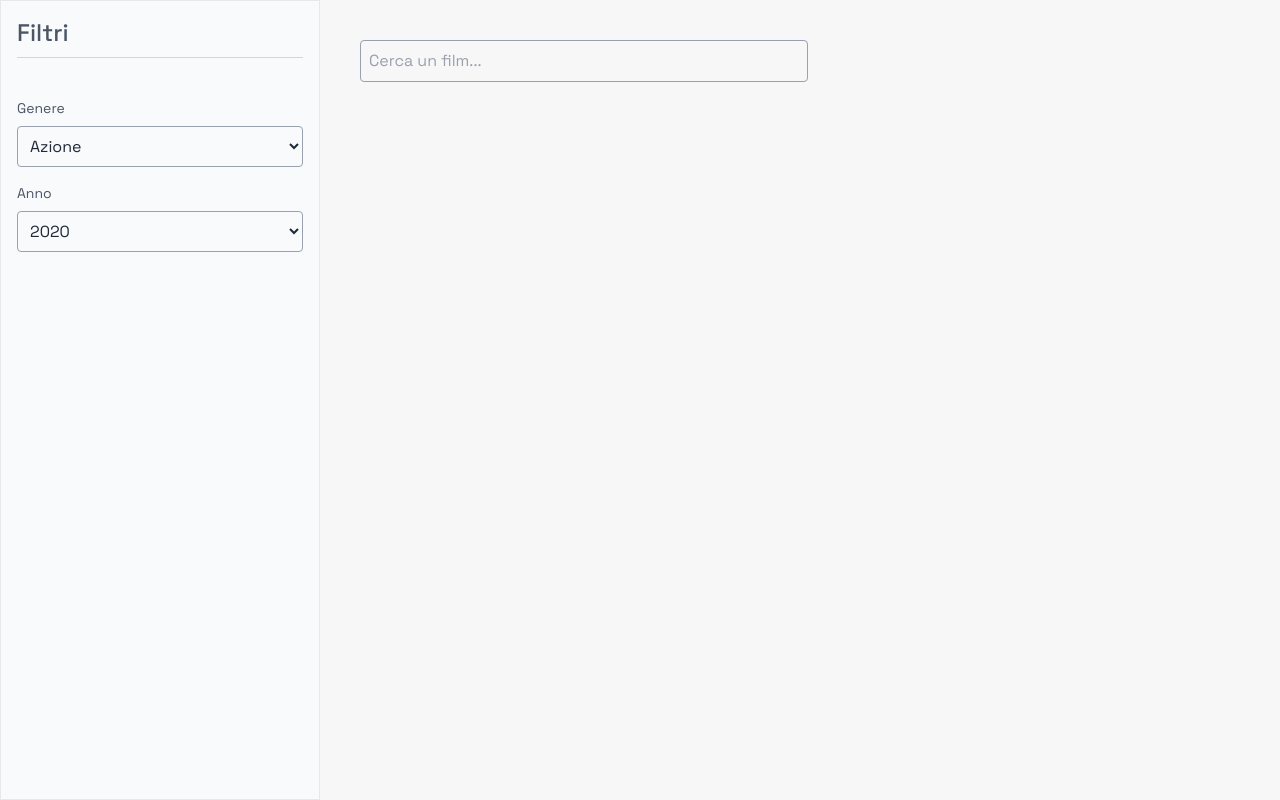
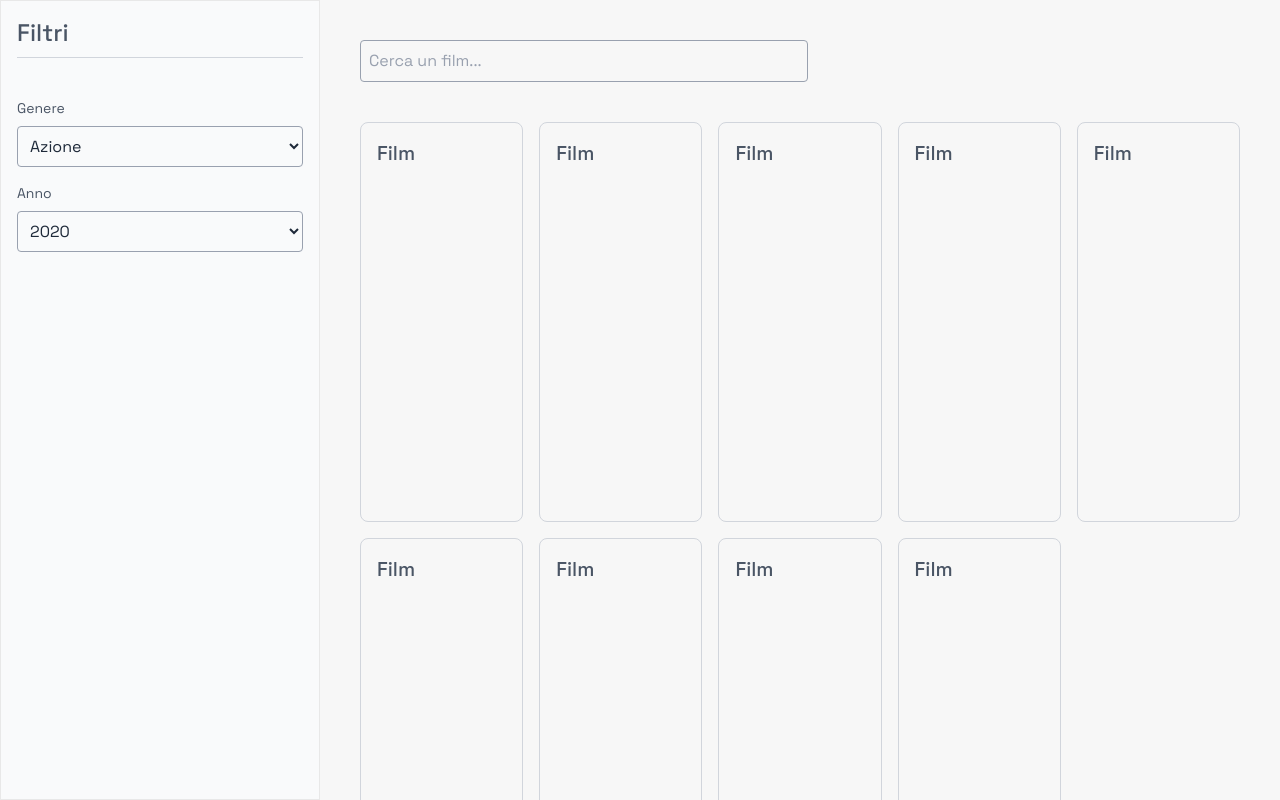
Before and after one commit to LucaMimmo05/cinema-project, a Next.js app: page /films in a window 1280 px wide. Shown: the top 800 px of the page. Built offline with nearby package versions, Linux system fonts and the light colour scheme.

Commit message:
Add film details page layout

```diff
--- a/src/app/films/page.tsx
+++ b/src/app/films/page.tsx
@@ -47,8 +47,52 @@
             <div className="w-full flex-1 p-10">
                 <Input type="searchbar" placeholder="Cerca un film..." />
 
-                <div className="mt-10 flex flex-col items-start justify-start w-full">
-                    {/* Qui andranno i risultati della ricerca */}
+                <div className="mt-10 grid grid-cols-1 md:grid-cols-2 lg:grid-cols-5 gap-4">
+                    <div className="border border-gray-300 rounded-lg p-4 w-full max-w-60 h-100">
+                        <h2 className="text-xl font-medium text-gray-600 mb-4">
+                            Film
+                        </h2>
+                    </div>
+                    <div className="border border-gray-300 rounded-lg p-4 w-full max-w-60 h-100">
+                        <h2 className="text-xl font-medium text-gray-600 mb-4">
+                            Film
+                        </h2>
+                    </div>
+                    <div className="border border-gray-300 rounded-lg p-4 w-full max-w-60 h-100">
+                        <h2 className="text-xl font-medium text-gray-600 mb-4">
+                            Film
+                        </h2>
+                    </div>
+                    <div className="border border-gray-300 rounded-lg p-4 w-full max-w-60 h-100">
+                        <h2 className="text-xl font-medium text-gray-600 mb-4">
+                            Film
+                        </h2>
+                    </div>
+                    <div className="border border-gray-300 rounded-lg p-4 w-full max-w-60 h-100">
+                        <h2 className="text-xl font-medium text-gray-600 mb-4">
+                            Film
+                        </h2>
+                    </div>
+                    <div className="border border-gray-300 rounded-lg p-4 w-full max-w-60 h-100">
+                        <h2 className="text-xl font-medium text-gray-600 mb-4">
+                            Film
+                        </h2>
+                    </div>
+                    <div className="border border-gray-300 rounded-lg p-4 w-full max-w-60 h-100">
+                        <h2 className="text-xl font-medium text-gray-600 mb-4">
+                            Film
+                        </h2>
+                    </div>
+                    <div className="border border-gray-300 rounded-lg p-4 w-full max-w-60 h-100">
+                        <h2 className="text-xl font-medium text-gray-600 mb-4">
+                            Film
+                        </h2>
+                    </div>
+                    <div className="border border-gray-300 rounded-lg p-4 w-full max-w-60 h-100">
+                        <h2 className="text-xl font-medium text-gray-600 mb-4">
+                            Film
+                        </h2>
+                    </div>
                 </div>
             </div>
         </section>
--- /dev/null
+++ b/src/app/view-film/page.tsx
@@ -0,0 +1,27 @@
+import React from "react";
+
+export default function page() {
+    return (
+        <section className="flex flex-col h-screen w-full items-center justify-start">
+            {/*
+            <Image src={null} alt="Film Poster" className="w-full" />
+            */}
+
+            {/* Togliere il div e mettere il src dell'immagine */}
+            <div className="bg-gray-200 w-full h-80"></div>
+            <div className="flex flex-col items-start justify-start w-full p-10">
+                <div className="w-full">
+                    <p className="text-gray-600 max-w-2xl text-sm">Genere</p>
+                    <h1 className="text-2xl font-bold text-gray-800">Titolo</h1>
+                    <p className="text-gray-600 max-w-2xl">Descrizione</p>
+                </div>
+                <div className="flex items-center gap-4 w-full mt-4">
+                    <p className="text-gray-600 max-w-2xl text-sm">Anno</p>
+                    <p className="text-gray-600 max-w-2xl text-sm">Regista</p>
+                    <p className="text-gray-600 max-w-2xl text-sm">Durata</p>
+                    <p className="text-gray-600 max-w-2xl text-sm">Rating</p>
+                </div>
+            </div>
+        </section>
+    );
+}
```
